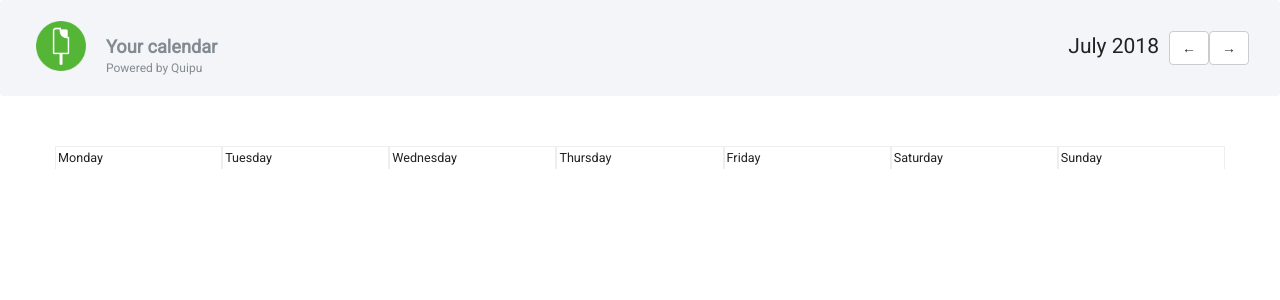
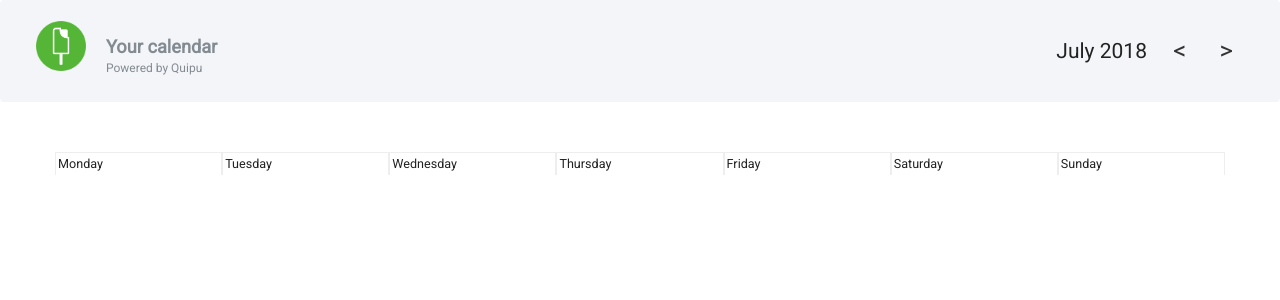
Before and after one commit to marctorrelles/calendar, a React (Create React App) app in the folder front/: page / in a window 1280 px wide. Shown: the top 300 px of the page. Built offline with nearby package versions, Linux system fonts and the light colour scheme.

Commit message:
Header style done

```diff
--- a/front/src/css/style.css
+++ b/front/src/css/style.css
@@ -1,10 +1,16 @@
 @import url('https://fonts.googleapis.com/css?family=Roboto');
+
+/*** Default ***/
 
 body {
     margin: 0;
     padding: 0;
     font-family: "Roboto", sans-serif;
     color: #222;
+}
+
+.btn:focus, .btn:active:focus, .btn.active:focus, .btn.focus, .btn:active.focus, .btn.active.focus {
+    outline: transparent;
 }
 
 /*** Navbar CSS ***/
@@ -50,11 +56,29 @@ body {
 .calendar-navigator .month-name {
     font-size: 1.5em;
     float: left;
+    line-height: 40px;
 }
 
 .calendar-navigator .arrows {
     float: left;
     margin-left: 10px;
+}
+
+.calendar-navigator .arrows button {
+    padding: 0;
+    margin: 0 0.3rem;
+    border: none;
+    width: 40px;
+    height: 40px;
+    font-size: 1.8em;
+    line-height: 40px;
+    border-radius: 50%;
+    background-color: transparent;
+    transition: background-color 200ms linear;
+}
+
+.calendar-navigator .arrows button:hover {
+    background-color: #cccccc;
 }
 
 /*** Calendar css ***/
--- a/front/src/views/navigator.js
+++ b/front/src/views/navigator.js
@@ -22,8 +22,8 @@ class Navigator extends Component {
                     <span className="align-middle">{monthNames[NOW.getMonth()]} {NOW.getFullYear()}</span>
                 </div>
                 <div className="arrows">
-                    <Button className="pull-left">&larr;</Button>
-                    <Button className="pull-right">&rarr;</Button>
+                    <Button className="pull-left">&lt;</Button>
+                    <Button className="pull-right">&gt;</Button>
                 </div>
             </Row>
         )
```
